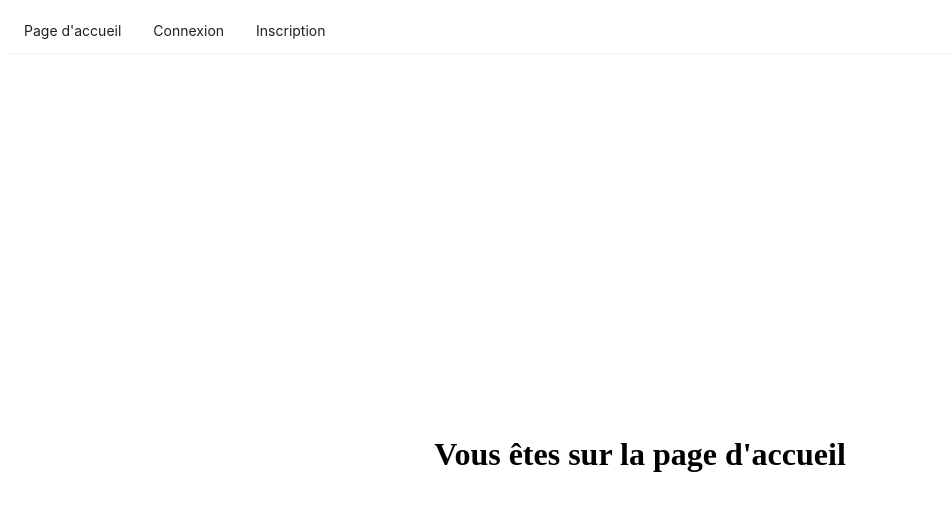
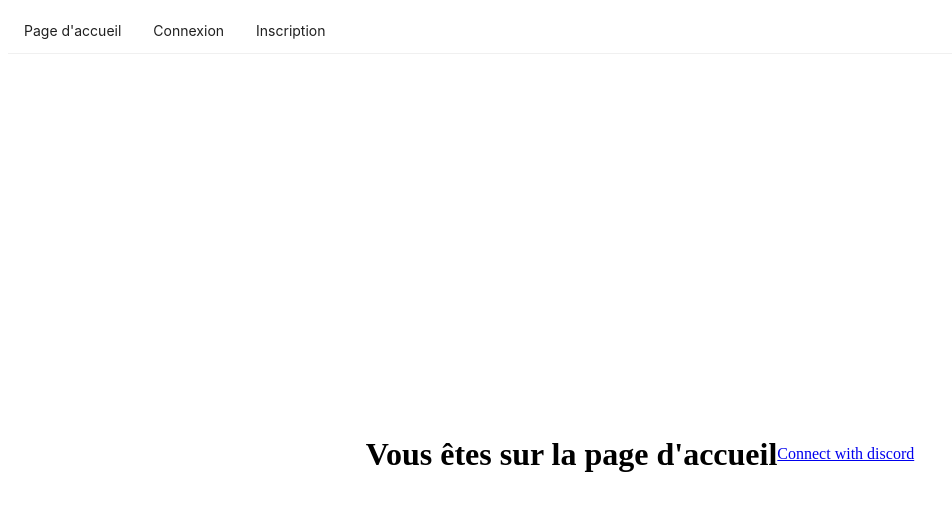
Before and after one commit to Navial/Just_connect, a React (Vite) app in the folder frontend/: page / in a window 1280 px wide. Shown: the top 510 px of the page, without its empty margins (0-952 px from the left). Built offline with nearby package versions, Linux system fonts and the light colour scheme.

Commit message:
Test connexion avec le frontend

```diff
--- a/frontend/src/components/Home/Home.jsx
+++ b/frontend/src/components/Home/Home.jsx
@@ -1,4 +1,5 @@
 import React from "react";
+import Button from "../Login/DiscordButton";
 
 const Home = () => {
   return (
@@ -11,6 +12,7 @@ const Home = () => {
       }}
     >
       <h1>Vous êtes sur la page d'accueil</h1>
+      <Button></Button>
     </div>
   );
 };
--- /dev/null
+++ b/frontend/src/components/Login/DiscordButton.jsx
@@ -0,0 +1,13 @@
+import React from "react";
+
+
+const Button = () => {
+
+    return (
+        <a href='http://localhost:3000/discord/login'> Connect with discord</a>
+    )
+
+
+}
+
+export default Button;
```
